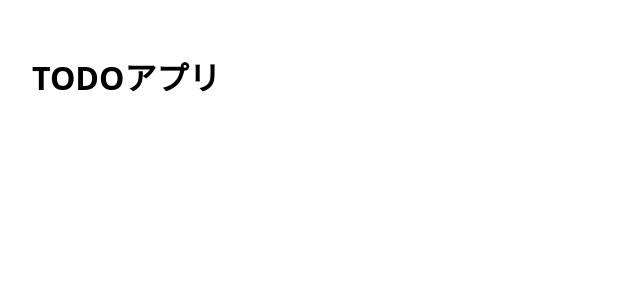
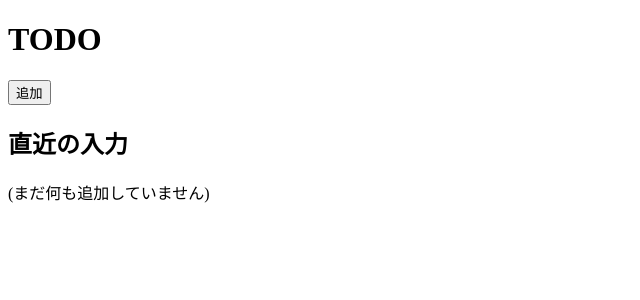
Before and after one commit to yy05853/yy-website, a React (Vite) app in the folder my-app/: page / in a window 1280 px wide. Shown: the top 300 px of the page, without its empty margins (0-640 px from the left). Built offline with nearby package versions, Linux system fonts and the light colour scheme.

Commit message:
TODO作成中(2025/09/01断面)

```diff
--- a/my-app/src/App.tsx
+++ b/my-app/src/App.tsx
@@ -1,7 +1,24 @@
+
 export default function App() {
+    const lastAdded = "";
+
+    const handleSubmit = (e: React.FormEvent<HTMLFormElement>) => {
+        e.preventDefault();
+        console.log("test");
+    }
+
     return (
-        <main style={{ fontFamily: "system-ui, sans-serif", padding: 24 }}>
-            <h1>TODOアプリ</h1>
+        <main>
+            <h1>TODO</h1>
+            <form onSubmit={handleSubmit}>
+                <button type="submit">追加</button>
+            </form>
+            <section>
+                <h2>直近の入力</h2>
+                <div>
+                    {lastAdded || "(まだ何も追加していません)"}
+                </div>
+            </section>
         </main>
-    );
+    )
 }
```
